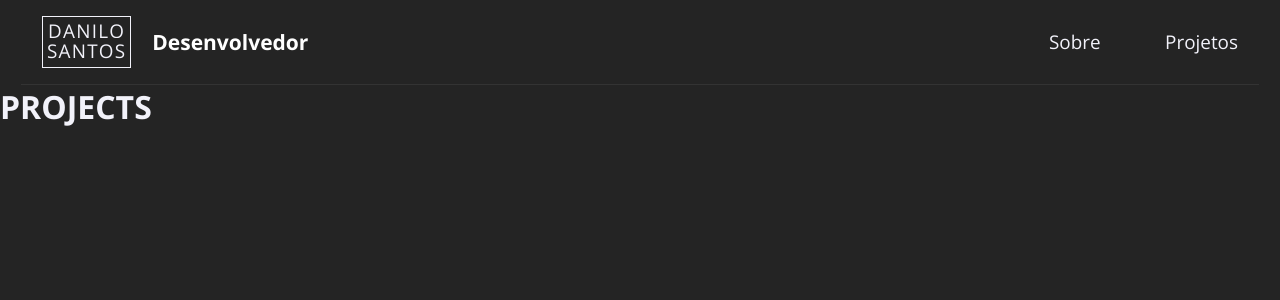
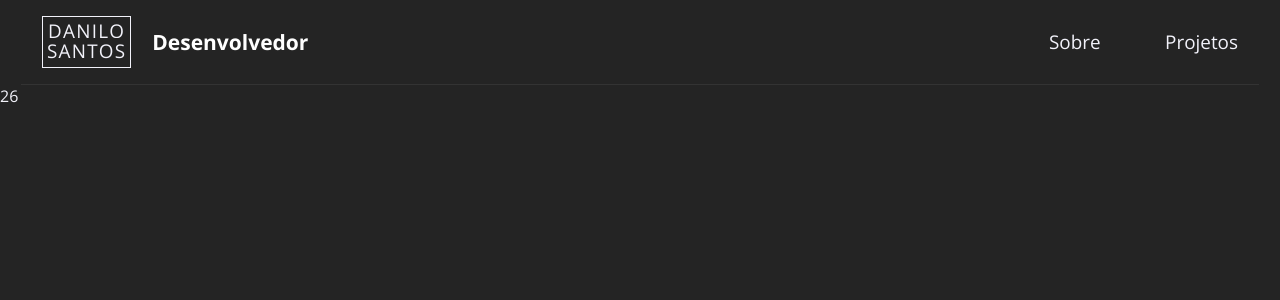
Before and after one commit to DaniloSancto/profile, a React (Vite) app: page /projects in a window 1280 px wide. Shown: the top 300 px of the page. Built offline with nearby package versions, Linux system fonts and the light colour scheme.

Commit message:
Page name and favicon changed

```diff
--- a/index.html
+++ b/index.html
@@ -3,7 +3,8 @@
   <head>
     <meta charset="UTF-8" />
     <meta name="viewport" content="width=device-width, initial-scale=1.0" />
-    <title>Vite + React</title>
+    <link rel="shortcut icon" type="imagex/png" href="./src/assets/images/icon.ico">
+    <title>Danilo Santos</title>
   </head>
   <body>
     <div id="root"></div>
--- /dev/null
+++ b/src/components/Project/index.jsx
@@ -0,0 +1,9 @@
+const Project = ({ text }) => {
+  return (
+    <>
+      <p>{text}</p>
+    </>
+  );
+};
+
+export default Project;
--- a/src/pages/Projects/index.jsx
+++ b/src/pages/Projects/index.jsx
@@ -1,9 +1,14 @@
-import './styles.css'
+import Project from "../../components/Project";
+import "./styles.css";
 
 const Projects = () => {
-    return (
-        <h1>PROJECTS</h1>
-    )
-}
+  const number = 22 + 4;
+
+  return (
+    <>
+      <Project text={number} />
+    </>
+  );
+};
 
 export default Projects;
```
Also changed, not shown: 1 other file (tests, documents, lock files or other folders).
